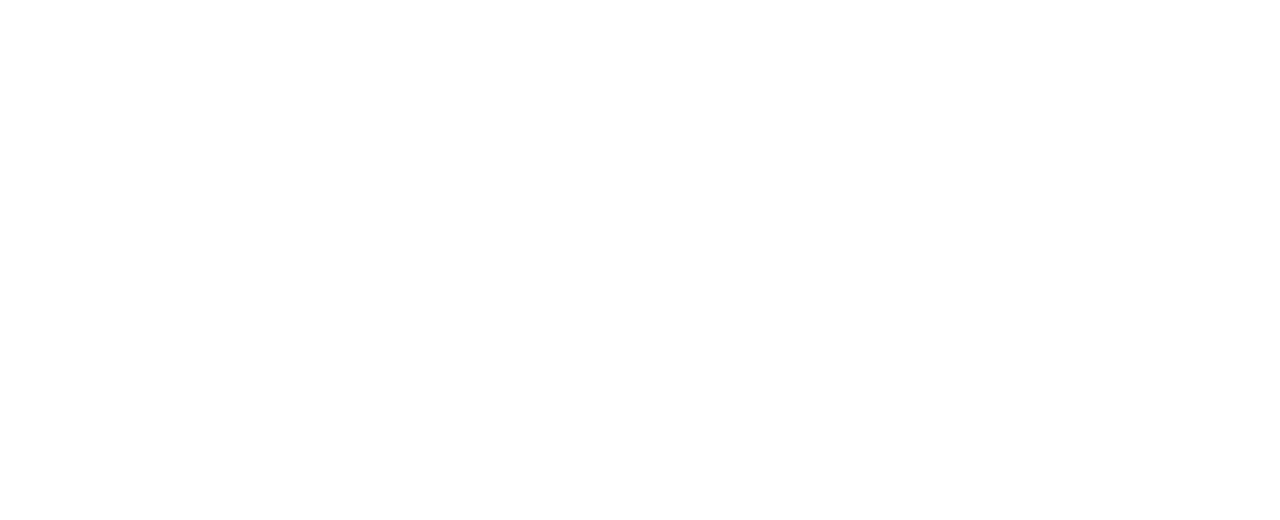
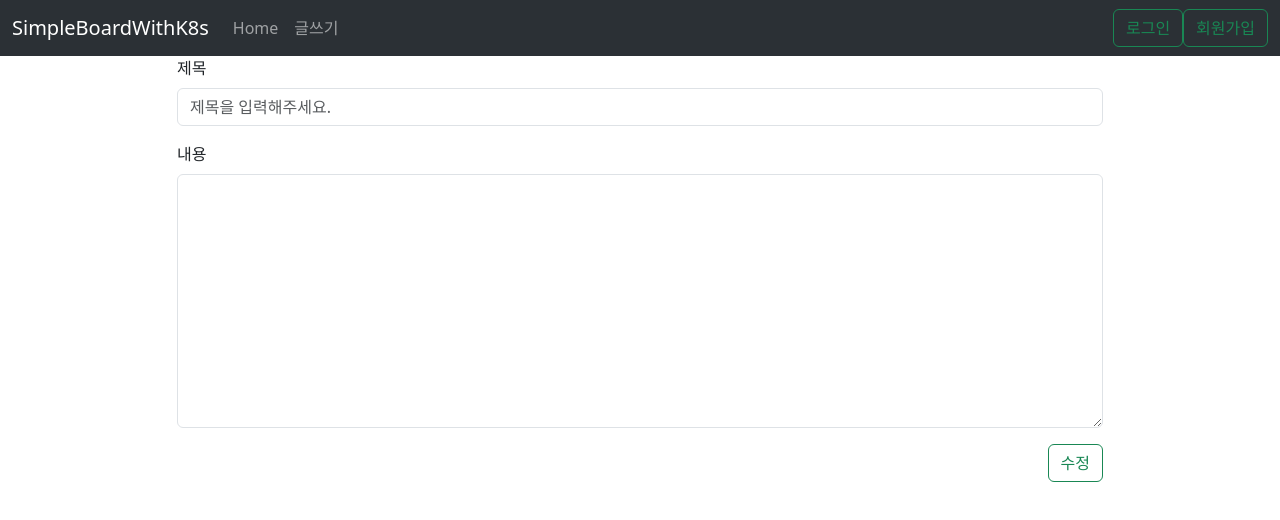
Before and after one commit to leesungkyu1/BoardWithK8s, a React (Create React App) app in the folder front/simple_board_with_k8s/: page /boardForm/1 in a window 1280 px wide. Before the commit this address had no page. Shown: the top 520 px of the page. Built offline with nearby package versions, Linux system fonts and the light colour scheme; no server answers.

Commit message:
게시글 수정 컨테이너 작업 중

```diff
--- a/front/simple_board_with_k8s/src/App.js
+++ b/front/simple_board_with_k8s/src/App.js
@@ -13,7 +13,7 @@
       <Routes>
         <Route path="/" element={<MainPage></MainPage>}></Route>
         <Route path="/boardDetail/:id" element={<BoardDetailPage></BoardDetailPage>}></Route>
-        <Route path="/boardForm" element={<BoardFormPage></BoardFormPage>}></Route>
+        <Route path="/boardForm/:id" element={<BoardFormPage></BoardFormPage>}></Route>
         <Route path="/memberJoin" element={<MemberPage></MemberPage>}></Route>
         <Route path="/login" element={<MemberPage></MemberPage>}></Route>
       </Routes>
--- a/front/simple_board_with_k8s/src/components/board/BoardDetail.js
+++ b/front/simple_board_with_k8s/src/components/board/BoardDetail.js
@@ -3,7 +3,12 @@
 import Card from 'react-bootstrap/Card';
 import Placeholder from 'react-bootstrap/Placeholder';
 
-const BoardDetail = ({seq, title, content}) => {
+const BoardDetail = ({id, title, content}) => {
+
+    const boradDetailLink = {
+        boardUpdate: `http://localhost:3000/boardForm/`,
+    };
+
     return <>
         <div className="d-flex justify-content-around">
             <Card style={{ width: '100%' }} >
@@ -14,7 +19,7 @@
                         {content}
                     </Card.Text>
                     <div style={{display: "flex", flexDirection: "row-reverse"}}>
-                        <Button variant="outline-success">수정</Button>
+                        <Button variant="outline-success" href={boradDetailLink.boardUpdate + id}>수정</Button>
                         <Button variant="outline-success">삭제</Button>
                     </div>
                 </Card.Body>
--- a/front/simple_board_with_k8s/src/components/board/BoardForm.js
+++ b/front/simple_board_with_k8s/src/components/board/BoardForm.js
@@ -2,20 +2,38 @@
 import { Form } from "../../../node_modules/react-bootstrap/esm/index";
 import Button from 'react-bootstrap/Button';
 
-const BoardForm = ({title, content}) => {
+const BoardForm = ({id, title, content, boardFormButtonEvent, onChangeValue}) => {
     return <>
         <Form>
             <Form.Group className="mb-3" controlId="exampleForm.ControlInput1">
                 <Form.Label>제목</Form.Label>
-                <Form.Control value={title} type="email" placeholder="제목을 입력해주세요." />
+                <Form.Control
+                    value={title}
+                    type="email"
+                    placeholder="제목을 입력해주세요."
+                    name="title"
+                    onChange={(e) => onChangeValue(e)}
+                />
             </Form.Group>
             <Form.Group className="mb-3" controlId="exampleForm.ControlTextarea1">
                 <Form.Label>내용</Form.Label>
-                <Form.Control as="textarea" rows={10} value={content}/>
+                <Form.Control
+                    as="textarea"
+                    rows={10}
+                    value={content}
+                    name="content"
+                    onChange={(e) => onChangeValue(e)}
+                />
             </Form.Group>
             <div style={{display: "flex", flexDirection: "row-reverse"}}>
-                <Button variant="outline-success">작성</Button>
-                <Button variant="outline-success">수정</Button>
+                {id ?
+                    <Button
+                        variant="outline-success"
+                        onClick={() => boardFormButtonEvent({id, title, content})}>
+                            수정
+                    </Button> :
+                    <Button variant="outline-success">작성</Button>
+                }
             </div>
         </Form>
     </>
--- a/front/simple_board_with_k8s/src/containers/board/BoardDetailContainer.js
+++ b/front/simple_board_with_k8s/src/containers/board/BoardDetailContainer.js
@@ -19,6 +19,7 @@
 
     return <>
         <BoardDetail
+            id={id}
             key={id}
             title={title}
             content={content}
--- a/front/simple_board_with_k8s/src/containers/board/BoardFormContainer.js
+++ b/front/simple_board_with_k8s/src/containers/board/BoardFormContainer.js
@@ -1,19 +1,56 @@
-import React from "react";
+import React, { useEffect } from "react";
 import { useDispatch, useSelector } from "react-redux";
 import BoardForm from "../../components/board/BoardForm";
+import { useParams } from "../../../node_modules/react-router-dom/dist/index";
+import { boardItemAction, boardUpdateAction, changeValue } from "../../modules/board";
 
 const BoardFormContainer = () => {
     const dispatch = useDispatch();
+    const {id} = useParams();
 
-    const {seq, title, content} = useSelector((board) => ({
-        board: board.board
+    useEffect(() => {
+        if(id){
+            dispatch(boardItemAction(id));
+        }
+    }, [id, dispatch]);
+
+    const {title, content} = useSelector(({board}) => ({
+        title: board.title,
+        content: board.content
     }));
+
+    const onChangeValue = (e) => {
+        const {name, value} = e.target;
+        console.log(name);
+        console.log(value);
+
+        dispatch(changeValue({key: name, value}));
+    };
+
+    const boardFormButtonEvent = ({title, content, id}) => {
+        if(!title){
+            alert("제목을 입력하세요.");
+            return;
+        }else if(!content){
+            alert("내용을 입력하세요.");
+            return;
+        }
+
+        if(id){
+            dispatch(boardUpdateAction({id, title, content}));
+        }else{
+            //dispatch(boardWrite({title, content}));
+        }
+    };
 
     return <>
         <BoardForm
-            key={seq}
+            id={id}
+            key={id}
             title={title}
             content={content}
+            onChangeValue={onChangeValue}
+            boardFormButtonEvent={boardFormButtonEvent}
         />
     </>;
 };
--- a/front/simple_board_with_k8s/src/modules/board.js
+++ b/front/simple_board_with_k8s/src/modules/board.js
@@ -13,7 +13,7 @@
 
 export const boardListAction = createAction(BOARD_LIST, page => page);
 export const boardInsertAction = createAction(BOARD_INSERT, ({title, content}) => ({title, content}));
-export const boardUpdateAction = createAction(BOARD_UPDATE, ({seq, title, content}) => ({seq, title, content}));
+export const boardUpdateAction = createAction(BOARD_UPDATE, ({id, title, content}) => ({id, title, content}));
 export const boardDeleteAction = createAction(BOARD_DELETE, seq => seq);
 export const boardItemAction = createAction(BOARD_ITEM, seq => seq);
 export const initForm = createAction(INIT_FORM);
```
